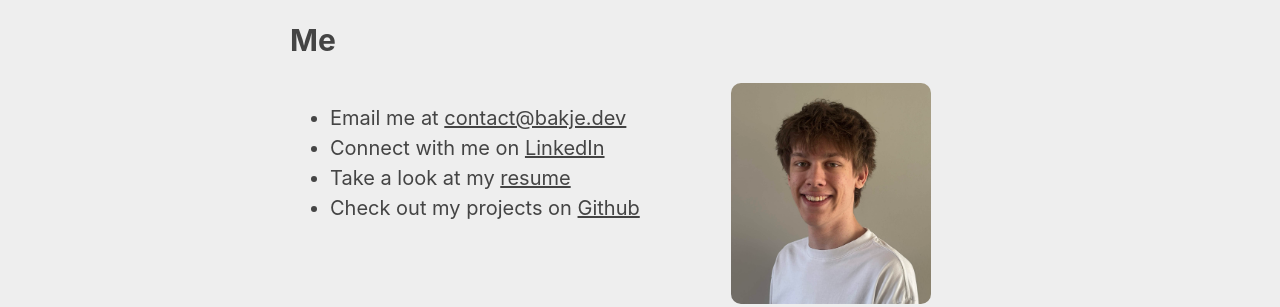
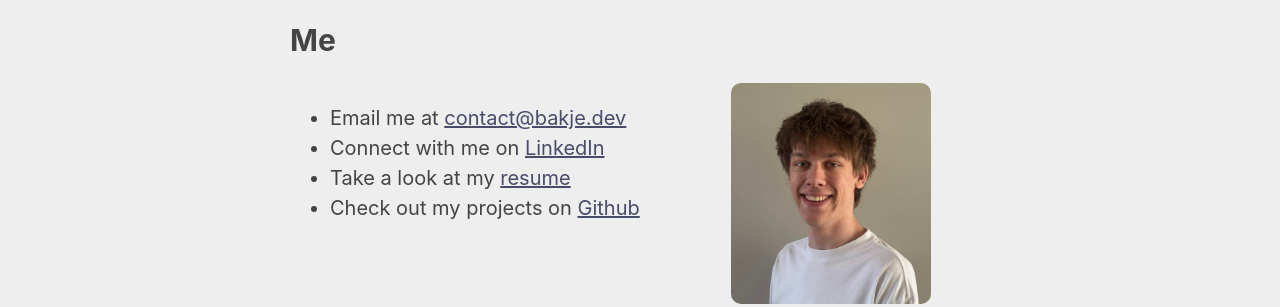
Before and after one commit to bakjedev/bakjedev.github.io, a Jekyll site: the page built from index.md, in a window 1280 px wide and 1400 px high, scrolled down 485 px. Shown: the part 1016-1323 px from the top of the window. Built offline with Jekyll 4.4.1, drawn with Linux system fonts in a browser that asks for light colours.

Commit message:
color links in details

```diff
--- a/assets/style.css
+++ b/assets/style.css
@@ -201,7 +201,7 @@ p:has(.more-link) {
 
 .project-details a,
 .project-details a:visited {
-  color:inherit;
+  color:#484b6a;
 }
 
 .back-button {
```
